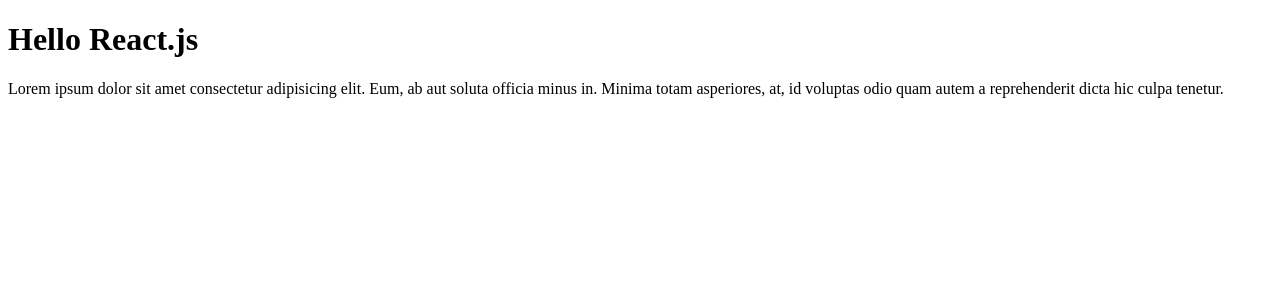
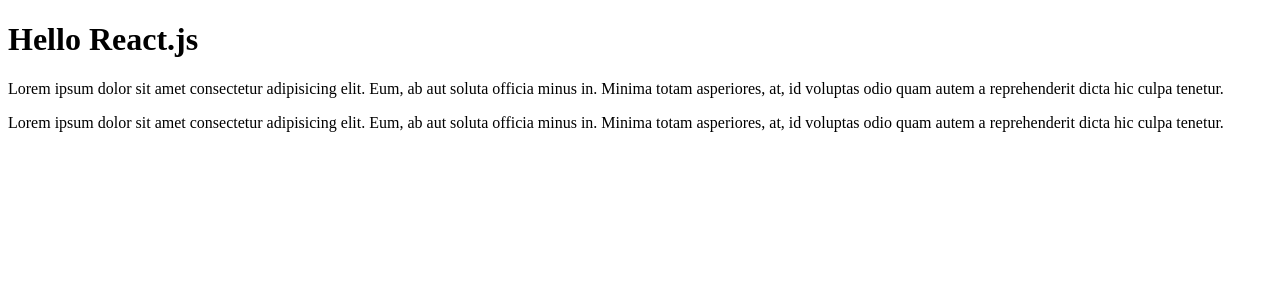
Before and after one commit to Sergii998/react-shop-project, a React (Create React App) app: page / in a window 1280 px wide. Shown: the top 300 px of the page. Built offline with nearby package versions, Linux system fonts and the light colour scheme; the HTML template or start-up script is replaced by a standard one.

Commit message:
work component as arrow functoin, has many possibilities

```diff
--- a/src/index.tsx
+++ b/src/index.tsx
@@ -1,16 +1,34 @@
 import React from 'react'
 import ReactDOM from 'react-dom/client'
 
-function App() {
+const Title = () => {
+    return <h1>Hello React.js</h1>
+}
+
+const Content = () => {
     return (
         <div>
-            <h1>Hello React.js</h1>
             <p>
                 Lorem ipsum dolor sit amet consectetur adipisicing elit. Eum, ab
                 aut soluta officia minus in. Minima totam asperiores, at, id
                 voluptas odio quam autem a reprehenderit dicta hic culpa
                 tenetur.
             </p>
+            <p>
+                Lorem ipsum dolor sit amet consectetur adipisicing elit. Eum, ab
+                aut soluta officia minus in. Minima totam asperiores, at, id
+                voluptas odio quam autem a reprehenderit dicta hic culpa
+                tenetur.
+            </p>
+        </div>
+    )
+}
+// стрілкова функція частіше застосовується, записуємо по шаблону, див нижче___
+const App = () => {
+    return (
+        <div>
+            <Title />
+            <Content />
         </div>
     )
 }
```
